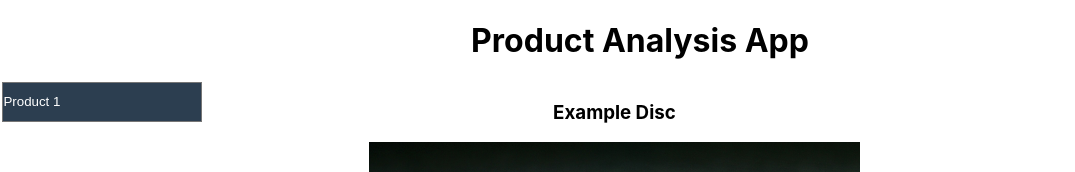
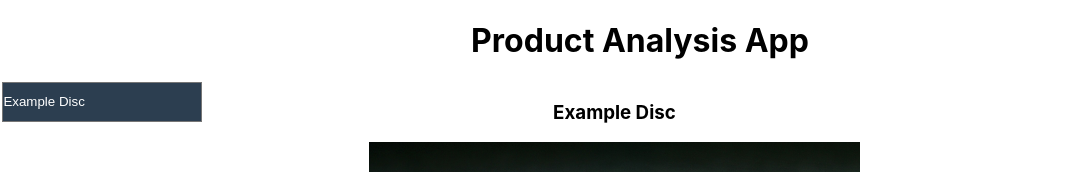
Before and after one commit to Spearek/React-Product-analisis-APP, a React (Create React App) app in the folder analysis-app/: page / in a window 1280 px wide. Shown: the top 172 px of the page, without its empty margins (0-1075 px from the left). Built offline with nearby package versions, Linux system fonts and the light colour scheme.

Commit message:
creation and implementation SelectemItem component, responsible for dynamic select options creation beased on State

```diff
--- a/analysis-app/src/App.js
+++ b/analysis-app/src/App.js
@@ -34,7 +34,8 @@ class App extends Component {
       <div className="App">
         <h1>Product Analysis App</h1>
         <div className="topOfLayout">
-            <Switcher/>
+            <Switcher
+            list={this.state.products}/>
 
             <ProductCard
             title={this.state.activeProduct.name}
--- /dev/null
+++ b/analysis-app/src/components/Switcher/SelectedItem/SelectedItem.js
@@ -0,0 +1,9 @@
+import React from 'react';
+
+const item = (props) => {
+    return (
+        <option value = {props.name}>{props.name}</option>
+    )
+}
+
+export default item;
--- a/analysis-app/src/components/Switcher/Switcher.js
+++ b/analysis-app/src/components/Switcher/Switcher.js
@@ -1,15 +1,18 @@
 import React from 'react';
 import './Switcher.css';
+import SelectedItem from './SelectedItem/SelectedItem'
 
-const switcher = () => {
+const switcher = (props) => {
+
+    let switchList = props.list.map(product =>{
+        return <SelectedItem
+            name={product.name} />
+    });
 
     return (
         <div className="products">
             <select>
-             <option value="product_1">Product 1</option>
-             <option value="product_2">Product 2</option>
-             <option value="product_3"> Product 3</option>
-             <option value="product_4"> Product 4</option>
+              {switchList}
             </select>
         </div>
     )
```
